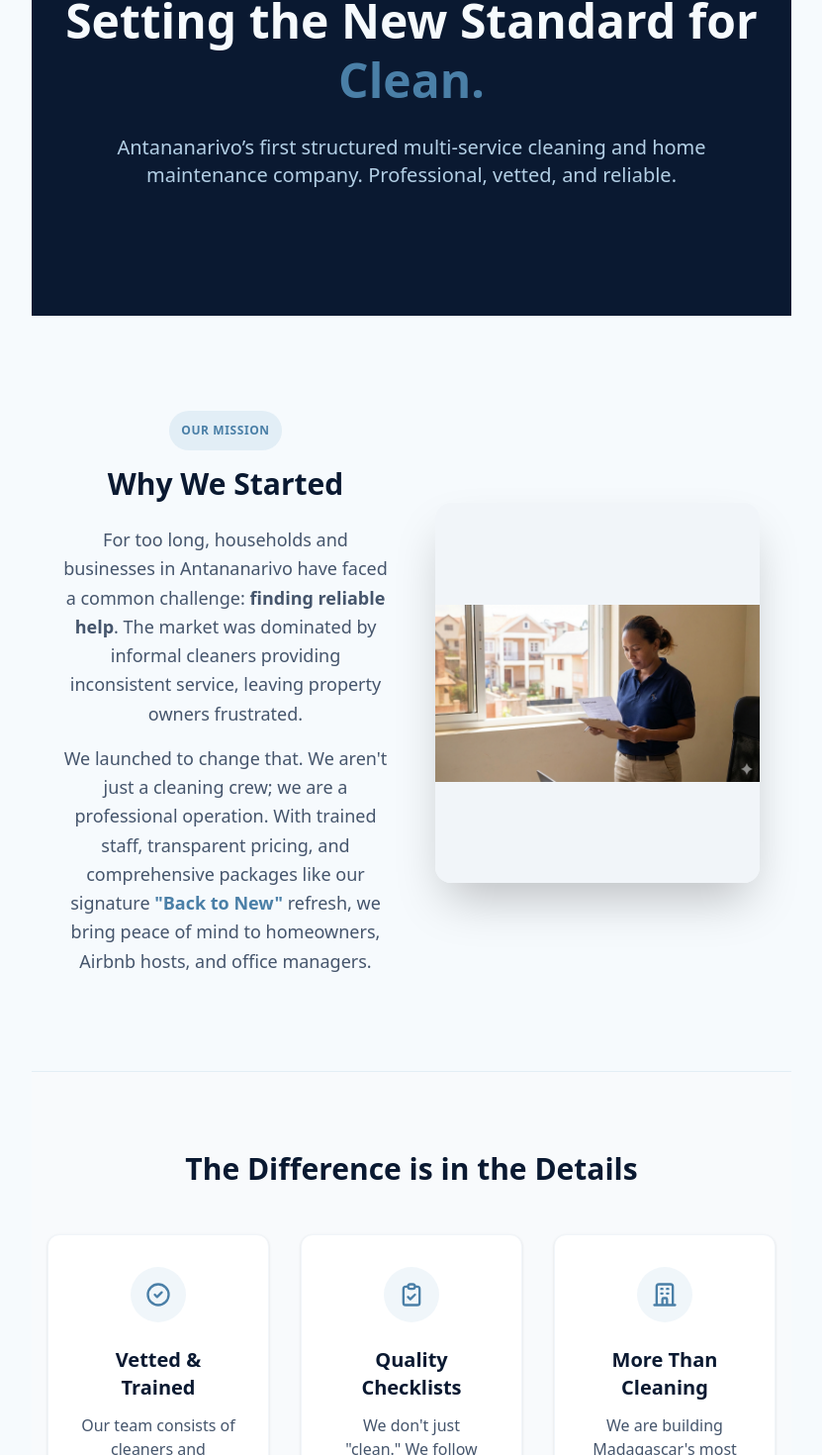
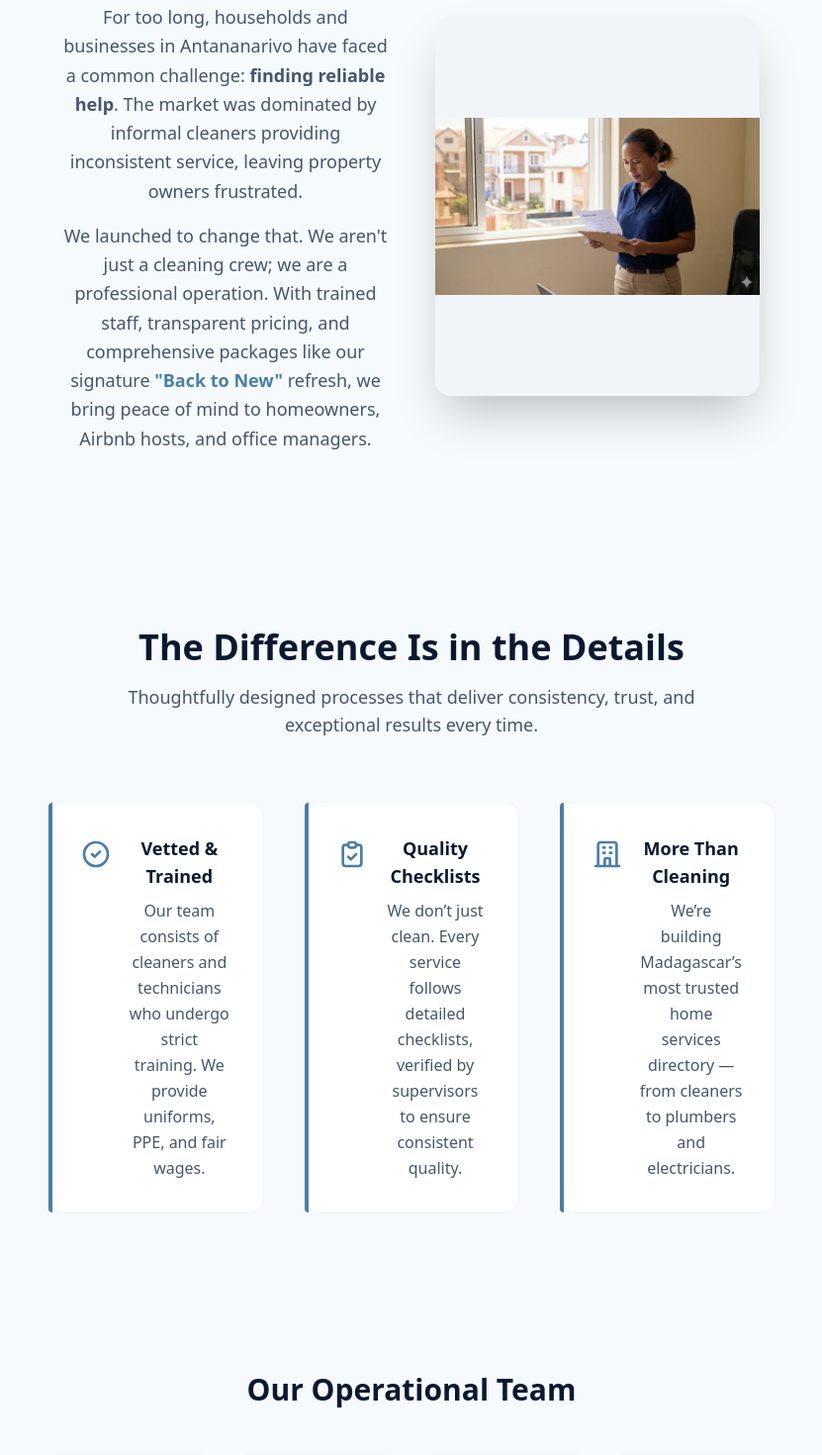
Before and after one commit to NyAvoFandresena/cleaning-website-idea, a Next.js app in the folder web/: page /about in a window 1280 px wide. Shown: the part 426-1896 px from the top of the page at 99% size, without its empty margins (224-1055 px from the left). Built offline with nearby package versions, Linux system fonts and the light colour scheme.

Commit message:
refactor: Revise AboutPage layout and enhance content presentation

```diff
--- a/web/src/app/about/page.tsx
+++ b/web/src/app/about/page.tsx
@@ -17,34 +17,15 @@ export default function AboutPage() {
           Antananarivo. Our mission is to provide top-quality cleaning services
           that you can trust.
         </p>
-        {/* 1. HERO SECTION */}
-        {/* Visual goal: Professionalism. Background should be a clean, high-res image of the team or a sparkling room. */}
-        <section className="relative w-full py-0 md:py-32 bg-brand-dark flex items-center justify-center overflow-hidden">
-          {/* Abstract shapes or image overlay */}
-          <div className="absolute inset-0 opacity-10 bg-[radial-gradient(circle_at_top_right,_var(--tw-gradient-stops))] from-brand-medium to-brand-dark"></div>
-
-          <div className="relative z-10 text-center px-4 max-w-4xl mx-auto">
-            <h1 className="text-4xl md:text-5xl font-bold text-brand-white mb-6 leading-tight">
-              Setting the New Standard for{" "}
-              <span className="text-brand-medium">Clean.</span>
-            </h1>
-            <p className="text-lg md:text-xl text-brand-light max-w-2xl mx-auto">
-              Antananarivo’s first structured multi-service cleaning and home
-              maintenance company. Professional, vetted, and reliable.
-            </p>
-          </div>
-        </section>
 
         {/* 2. OUR STORY / MISSION */}
         <section className=" md:py-24 px-4 md:px-8 max-w-6xl mx-auto">
           <div className="grid md:grid-cols-2 gap-12 items-center">
             <div>
-              <div className="inline-block px-3 py-3 bg-brand-light/30 text-brand-medium text-xs font-bold uppercase tracking-wider rounded-full mb-4">
+              <h2 className="mb-4 text-brand-medium text-lg font-extrabold uppercase tracking-wider">
                 Our Mission
-              </div>
-              <h2 className="text-3xl font-bold mb-6 text-brand-dark">
-                Why We Started
               </h2>
+
               <div className="space-y-4 text-slate-600 leading-relaxed text-lg">
                 <p>
                   For too long, households and businesses in Antananarivo have
@@ -83,20 +64,29 @@ export default function AboutPage() {
         </section>
 
         {/* 3. CORE VALUES / STATS */}
-        <section className="bg-slate-50 border-y border-brand-light/30 py-20">
+        <section className="relative py-20">
           <div className="max-w-6xl mx-auto px-4">
-            <div className="text-center mb-12">
-              <h2 className="text-3xl font-bold text-brand-dark">
-                The Difference is in the Details
+            {/* Section Header */}
+            <div className="text-center max-w-2xl mx-auto mb-16">
+              <h2 className="text-4xl font-extrabold  mb-4">
+                The Difference Is in the Details
               </h2>
+              <p className="text-slate-600 text-lg">
+                Thoughtfully designed processes that deliver consistency, trust,
+                and exceptional results every time.
+              </p>
             </div>
 
-            <div className="grid grid-cols-1 md:grid-cols-3 gap-8">
-              {/* Card 1: Vetted Staff */}
-              <div className="bg-white p-8 rounded-xl shadow-sm border border-slate-100 text-center hover:shadow-md transition-shadow">
-                <div className="w-14 h-14 mx-auto bg-brand-light/20 text-brand-medium rounded-full flex items-center justify-center mb-6">
+            {/* Features Grid */}
+            <div className="grid grid-cols-1 md:grid-cols-3 gap-10">
+              {/* Feature 1 */}
+              <div className="relative bg-white p-8 rounded-2xl border border-slate-100 hover:border-brand-light transition motion-safe:hover:-translate-y-1">
+                <span className="absolute top-0 left-0 h-full w-1 bg-brand-medium rounded-l-2xl" />
+
+                <div className="flex items-start gap-4">
+                  <div className="text-brand-medium mt-1">
                     <svg
-                    className="w-7 h-7"
+                      className="w-8 h-8"
                       fill="none"
                       stroke="currentColor"
                       viewBox="0 0 24 24"
@@ -106,23 +96,30 @@ export default function AboutPage() {
                         strokeLinejoin="round"
                         strokeWidth="2"
                         d="M9 12l2 2 4-4m6 2a9 9 0 11-18 0 9 9 0 0118 0z"
-                    ></path>
+                      />
                     </svg>
                   </div>
-                <h4 className="text-xl font-bold mb-3 text-brand-dark">
+
+                  <div>
+                    <h4 className="text-lg font-bold text-brand-dark mb-2">
                       Vetted & Trained
                     </h4>
-                <p className="text-slate-600">
+                    <p className="text-slate-600 leading-relaxed">
                       Our team consists of cleaners and technicians who undergo
                       strict training. We provide uniforms, PPE, and fair wages.
                     </p>
                   </div>
+                </div>
+              </div>
 
-              {/* Card 2: Quality Control */}
-              <div className="bg-white p-8 rounded-xl shadow-sm border border-slate-100 text-center hover:shadow-md transition-shadow">
-                <div className="w-14 h-14 mx-auto bg-brand-light/20 text-brand-medium rounded-full flex items-center justify-center mb-6">
+              {/* Feature 2 */}
+              <div className="relative bg-white p-8 rounded-2xl border border-slate-100 hover:border-brand-light transition motion-safe:hover:-translate-y-1">
+                <span className="absolute top-0 left-0 h-full w-1 bg-brand-medium rounded-l-2xl" />
+
+                <div className="flex items-start gap-4">
+                  <div className="text-brand-medium mt-1">
                     <svg
-                    className="w-7 h-7"
+                      className="w-8 h-8"
                       fill="none"
                       stroke="currentColor"
                       viewBox="0 0 24 24"
@@ -132,23 +129,31 @@ export default function AboutPage() {
                         strokeLinejoin="round"
                         strokeWidth="2"
                         d="M9 5H7a2 2 0 00-2 2v12a2 2 0 002 2h10a2 2 0 002-2V7a2 2 0 00-2-2h-2M9 5a2 2 0 002 2h2a2 2 0 002-2M9 5a2 2 0 012-2h2a2 2 0 012 2m-6 9l2 2 4-4"
-                    ></path>
+                      />
                     </svg>
                   </div>
-                <h4 className="text-xl font-bold mb-3 text-brand-dark">
+
+                  <div>
+                    <h4 className="text-lg font-bold text-brand-dark mb-2">
                       Quality Checklists
                     </h4>
-                <p className="text-slate-600">
-                  We don't just "clean." We follow specific checklists for every
-                  package, verified by supervisors to ensure consistency.
+                    <p className="text-slate-600 leading-relaxed">
+                      We don’t just clean. Every service follows detailed
+                      checklists, verified by supervisors to ensure consistent
+                      quality.
                     </p>
                   </div>
+                </div>
+              </div>
 
-              {/* Card 3: Directory */}
-              <div className="bg-white p-8 rounded-xl shadow-sm border border-slate-100 text-center hover:shadow-md transition-shadow">
-                <div className="w-14 h-14 mx-auto bg-brand-light/20 text-brand-medium rounded-full flex items-center justify-center mb-6">
+              {/* Feature 3 */}
+              <div className="relative bg-white p-8 rounded-2xl border border-slate-100 hover:border-brand-light transition motion-safe:hover:-translate-y-1">
+                <span className="absolute top-0 left-0 h-full w-1 bg-brand-medium rounded-l-2xl" />
+
+                <div className="flex items-start gap-4">
+                  <div className="text-brand-medium mt-1">
                     <svg
-                    className="w-7 h-7"
+                      className="w-8 h-8"
                       fill="none"
                       stroke="currentColor"
                       viewBox="0 0 24 24"
@@ -158,17 +163,20 @@ export default function AboutPage() {
                         strokeLinejoin="round"
                         strokeWidth="2"
                         d="M19 21V5a2 2 0 00-2-2H7a2 2 0 00-2 2v16m14 0h2m-2 0h-5m-9 0H3m2 0h5M9 7h1m-1 4h1m4-4h1m-1 4h1m-5 10v-5a1 1 0 011-1h2a1 1 0 011 1v5m-4 0h4"
-                    ></path>
+                      />
                     </svg>
                   </div>
-                <h4 className="text-xl font-bold mb-3 text-brand-dark">
+
+                  <div>
+                    <h4 className="text-lg font-bold text-brand-dark mb-2">
                       More Than Cleaning
                     </h4>
-                <p className="text-slate-600">
-                  We are building Madagascar's most trusted home services
-                  directory. Need a plumber or electrician? We connect you with
-                  pros.
+                    <p className="text-slate-600 leading-relaxed">
+                      We’re building Madagascar’s most trusted home services
+                      directory — from cleaners to plumbers and electricians.
                     </p>
+                  </div>
+                </div>
               </div>
             </div>
           </div>
```
Lines whose indentation alone changed are shown as unchanged.
